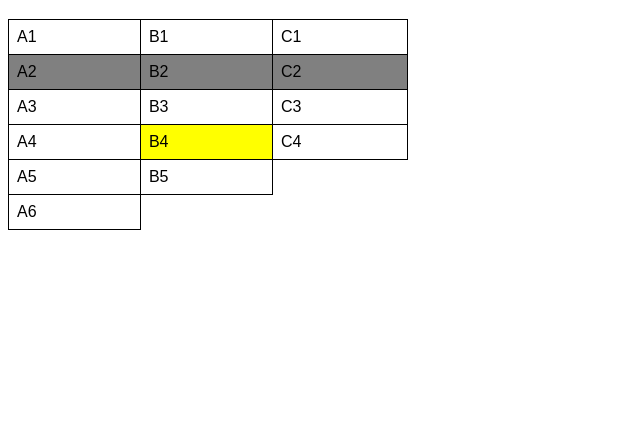
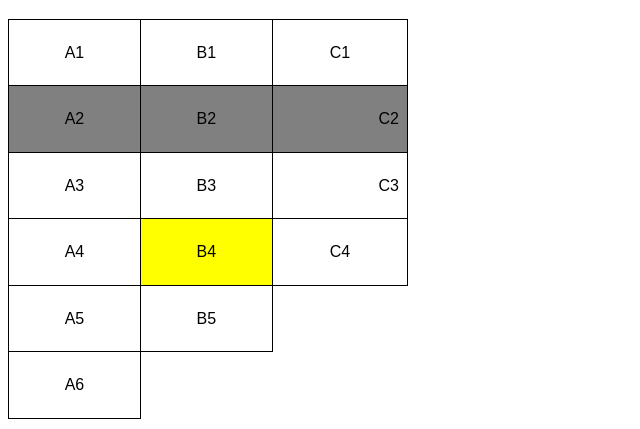
Before and after one commit to Matheus-Correa34/html-css, a plain HTML site: page exercicios/ex023/tabela001.html in a window 1280 px wide. Shown: the part 61-490 px from the top of the page, without its empty margins (0-640 px from the left). Drawn offline with Linux system fonts and the light colour scheme.

Commit message:
alinhamento vertical e horizontal

```diff
--- a/exercicios/ex023/tabela001.html
+++ b/exercicios/ex023/tabela001.html
@@ -11,6 +11,7 @@
 
         table {
            width: 400px;
+           height: 400px;
            border-collapse: collapse;
         }
 
@@ -21,10 +22,16 @@
         td{
             border: 1px solid black;
             padding: 8px;
+            text-align: center; /*alinhamento horizontal */
+            vertical-align: middle; /*alinhamento vertical */
         }
 
         td.dado{
             background-color: yellow;
+        }
+
+        .numero {
+            text-align: right;
         }
     </style>
 </head>
@@ -46,13 +53,13 @@
         <tr class="linha"> <!--Segunda linha-->
             <td>A2</td>
             <td>B2</td>
-            <td>C2</td>
+            <td class="numero">C2</td>
         </tr>
 
         <tr> <!--Terceira linha-->
             <td>A3</td>
             <td>B3</td>
-            <td>C3</td>
+            <td class="numero">C3</td>
         </tr>
 
         <tr> <!--Quarta linha-->
```
